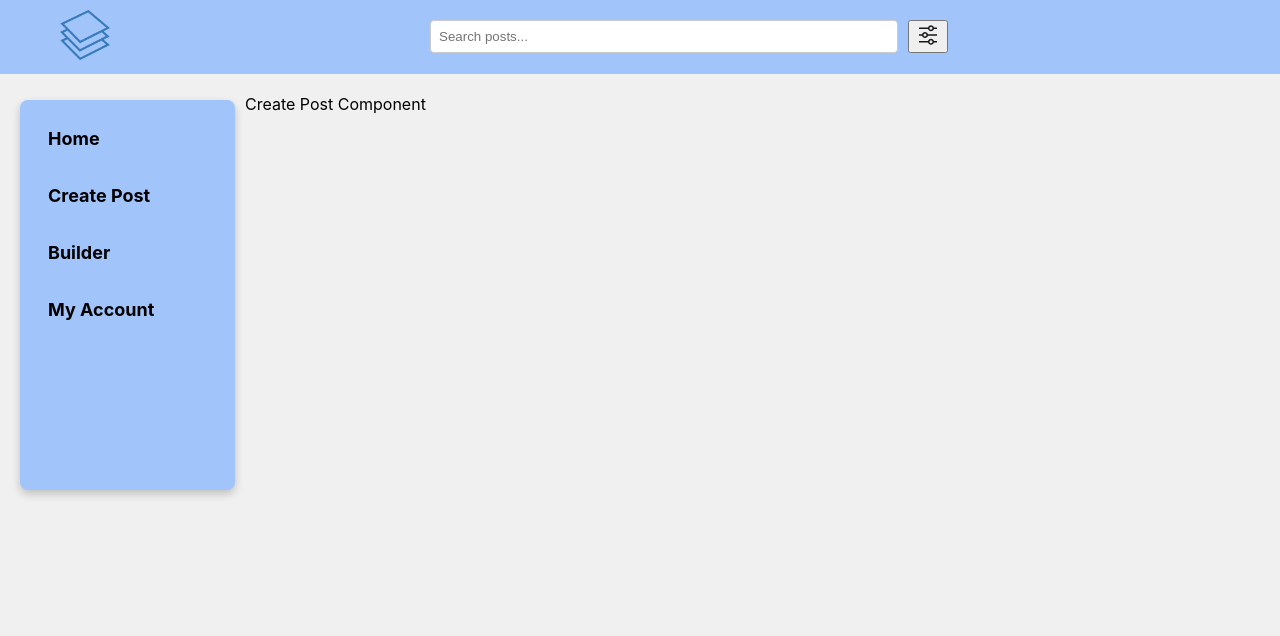
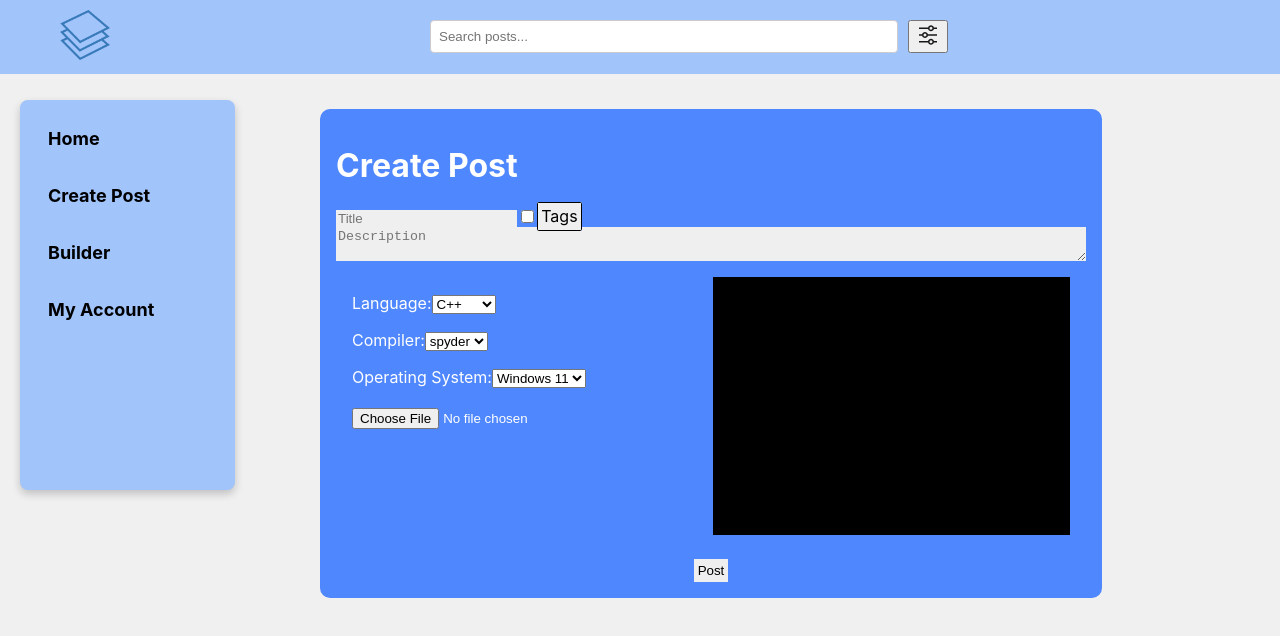
Before and after one commit to 20201141/NSF, a React (Create React App) app: page /create-post in a window 1280 px wide. Shown: the top 636 px of the page. Built offline with nearby package versions, Linux system fonts and the light colour scheme; no server answers.

Commit message:
Post Creation form frontend. builder output/validation not implemented. post type field has a bug where the option resets after the popup closes.

```diff
--- a/src/App.tsx
+++ b/src/App.tsx
@@ -7,6 +7,7 @@ import filter from './images/filter-32.svg';
 
 import Forum from "./forum/Forum";
 import PostDetails from "./postDetails/PostDetails";
+import PostForm from "./postCreation/PostForm";
 
 type Post = {
   post_id: number;
@@ -88,7 +89,7 @@ const App: React.FC = () => {
               <div>
                 <Forum posts={filteredPosts} />
               </div>} />
-            <Route path="/create-post" element={<div>Create Post Component</div>} />
+            <Route path="/create-post" element={<PostForm />} />
             <Route path="/builder" element={<div>Builder Component</div>} />
             <Route path="/account" element={<div>My Account Component</div>} />
             <Route path="/post/:postId" element={<PostDetails posts={filteredPosts} loading={loading} />} />
--- /dev/null
+++ b/src/postCreation/PostForm.css
@@ -0,0 +1,73 @@
+.post-form {
+  background-color: #4f87ff;
+  border-radius: 10px;
+  padding: 16px;
+  color: white;
+  width: 750px;
+  margin-left: 75px;
+  margin-top: 15px;
+}
+
+.post-form-title {
+  background-color: #EFEFEF;
+  border: none;
+}
+
+.post-form-content {
+  background-color: #EFEFEF;
+  display: block;
+  width: 100%;
+  height: 30%; /* something something rooms n' stuff */
+  box-sizing: border-box;
+  border: none;
+}
+
+.post-form-tags {
+  position: absolute;
+  border: 1px solid black;
+  border-radius: 1em;
+  background-color: #EFEFEF;
+  color: black;
+  padding: 0.6em;
+}
+
+.dont-display {
+  display: none;
+}
+
+.post-form-tags-btn {
+  /* display: inline-block; / * just trying to make THIS POPUP WORK ARGH */
+  border: 1px solid black;
+  padding: 0.2em;
+  border-radius: 0.1em;
+  background-color: #EFEFEF;
+  color: black;
+}
+
+.post-form-submit {
+  background-color: #EFEFEF;
+  margin-top: 0.6em;
+  padding: 0.3em;
+  border: none;
+}
+
+.builder-form {
+  margin: 1em;
+  display: grid;
+  grid-template-columns: 1fr 1fr;
+  grid-template-rows: 1fr 1fr;
+  grid-template-areas: "set   output"
+                       "files output";
+  grid-gap: 0.3em;
+}
+.builder-settings {
+  grid-area: set;
+}
+.builder-input {
+  grid-area: files;
+}
+.builder-output {
+  grid-area: output;
+  background: black;
+  color: white;
+}
--- /dev/null
+++ b/src/postCreation/PostForm.tsx
@@ -0,0 +1,70 @@
+import React from 'react';
+import { useState } from 'react';
+import './PostForm.css';
+
+const PostForm: React.FC = () => {
+  // deno-lint-ignore prefer-const
+  let [openPopup, setPopup] = useState(false);
+  return (
+    <form className="post-form">
+      <h1>Create Post</h1>
+      <div>
+        <input className='post-form-title' name='title' type='text' placeholder='Title' />
+        <input type='checkbox' name='getnotif' />
+        <span className='post-form-tags-btn' onClick={() => setPopup(!openPopup)}>Tags</span>
+        <div className={'post-form-tags'+(openPopup?'':' dont-display')}>
+          Type:&nbsp;
+          <label htmlFor='q-type'>
+            <input type='radio' id='q-type' name='post_type' value='Question' />
+            Question
+          </label>
+          <label htmlFor='d-type'>
+            <input type='radio' id='d-type' name='post_type' value='Discussion' />
+            Discussion
+          </label>
+          <br/>
+          Tags:&nbsp;
+          <label><input name='tags' type='checkbox' value='c' />C</label>
+          <label><input name='tags' type='checkbox' value='c++' />C++</label>
+          <label><input name='tags' type='checkbox' value='python' />Python</label>
+          <label><input name='tags' type='checkbox' value='java' />Java</label>
+          <label><input name='tags' type='checkbox' value='swift' />Swift</label>
+        </div>
+      </div>
+      <textarea name='content' placeholder='Description' className='post-form-content'>
+      </textarea>
+      <div className='builder-form'>
+        <div className='builder-settings'>
+          <p><label>Language:
+            <select name='builder-language'>
+              <option value='c++'>C++</option>
+              <option value='c'>C</option>
+              <option value='python'>Python</option>
+            </select>
+          </label></p>
+          <p><label>Compiler:
+            <select name='builder-language'>
+              <option value='spyder'>spyder</option>
+              <option value='g++'>g++</option>
+              <option value='gcc'>gcc</option>
+              <option hidden value='tsc'>tsc</option>
+            </select>
+          </label></p>
+          <p><label>Operating System:
+            <select name='builder-language'>
+              <option value='win11'>Windows 11</option>
+              <option value='ubuntu'>Ubuntu</option>
+            </select>
+          </label></p>
+        </div>
+        <input className='builder-input' type='file' />
+        <div className='builder-output'></div>
+      </div>
+      <div>
+      </div>
+      <center><input type='submit' value='Post' className='post-form-submit' /></center>
+    </form>
+  );
+};
+
+export default PostForm;
```
